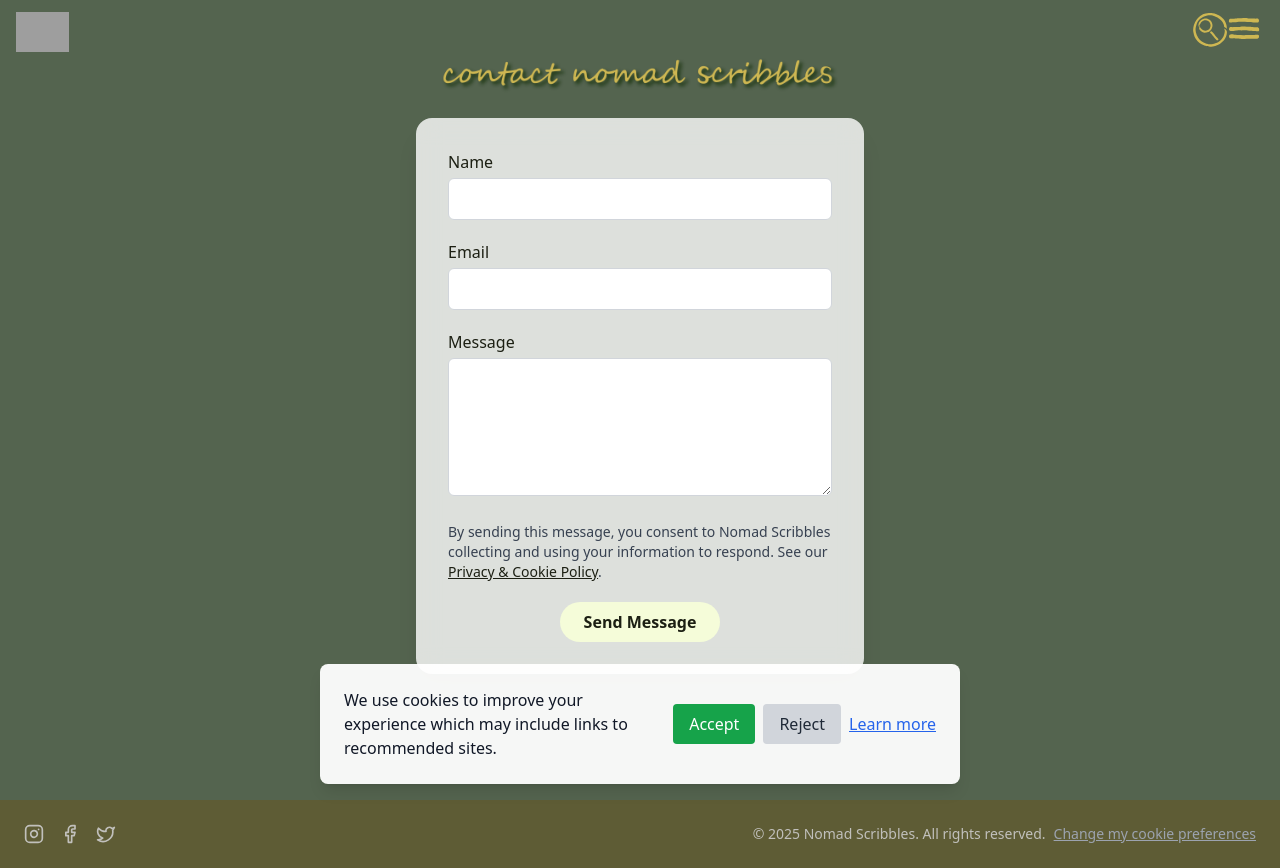
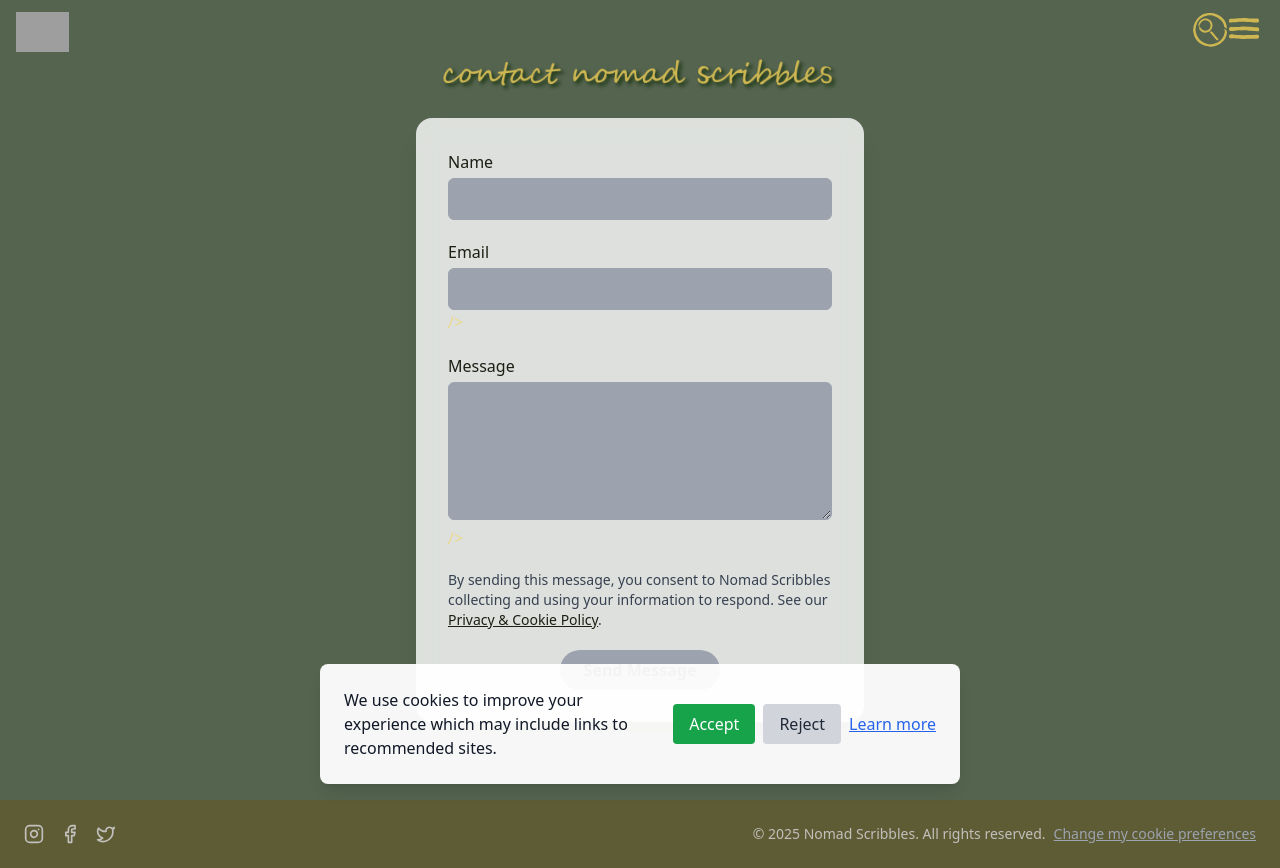
Before and after one commit to whyorhow/nomadscribbles-site, a React (Create React App) app: page /contact-us in a window 1280 px wide. Built offline with nearby package versions, Linux system fonts and the light colour scheme; grey boxes are pictures that could not be loaded.

Commit message:
contact page

```diff
--- a/src/ContactUs.js
+++ b/src/ContactUs.js
@@ -92,8 +92,7 @@
               value={formData.name}
               onChange={handleChange}
               required
-              className="w-full p-2 rounded-md border border-gray-300 focus:outline-none focus:ring-2 focus:ring-[#F5FCD9] focus:border-[#F5FCD9]"
-            />
+className="w-full p-2 rounded-md border border-gray-400 bg-gray-400 focus:outline-none focus:ring-2 focus:ring-[#F5FCD9] focus:border-[#F5FCD9]"            />
           </motion.div>
 
           {/* Email */}
@@ -106,7 +105,7 @@
               value={formData.email}
               onChange={handleChange}
               required
-              className="w-full p-2 rounded-md border border-gray-300 focus:outline-none focus:ring-2 focus:ring-[#F5FCD9] focus:border-[#F5FCD9]"
+className="w-full p-2 rounded-md border border-gray-400 bg-gray-400 focus:outline-none focus:ring-2 focus:ring-[#F5FCD9] focus:border-[#F5FCD9]"            />
             />
           </motion.div>
 
@@ -120,7 +119,7 @@
               value={formData.message}
               onChange={handleChange}
               required
-              className="w-full p-2 rounded-md border border-gray-300 focus:outline-none focus:ring-2 focus:ring-[#F5FCD9] focus:border-[#F5FCD9]"
+className="w-full p-2 rounded-md border border-gray-400 bg-gray-400 focus:outline-none focus:ring-2 focus:ring-[#F5FCD9] focus:border-[#F5FCD9]"            />
             />
           </motion.div>
 
@@ -139,7 +138,7 @@
               disabled={loading}
               whileHover={{ scale: 1.05, boxShadow: "0 0 15px rgba(245, 252, 217, 0.6)" }}
               whileTap={{ scale: 0.95 }}
-              className="bg-[#F5FCD9] text-[#1C1F13] font-semibold py-2 px-6 rounded-full transition-transform duration-300"
+              className="bg-gray-400 text-[#1C1F13] font-semibold py-2 px-6 rounded-full transition-transform duration-300"
             >
               {loading ? "Sending..." : "Send Message"}
             </motion.button>
--- a/src/Home.js
+++ b/src/Home.js
@@ -114,9 +114,9 @@
 >
   <motion.div
     className="relative block w-full max-w-[80%] sm:max-w-[70%] md:max-w-[60%] mx-auto aspect-[16/9] cursor-pointer overflow-hidden group transition-all duration-[2000ms]"
-          onMouseEnter={() => setShowMiniSP(true)}
-          onMouseLeave={() => setShowMiniSP(false)}
-          onClick={handleSPClick}
+    onMouseEnter={() => window.innerWidth >= 640 && setShowMiniSP(true)}
+    onMouseLeave={() => window.innerWidth >= 640 && setShowMiniSP(false)}
+    onClick={() => window.innerWidth < 640 && handleSPClick()}
     variants={fadeScale}
   >
     <motion.img
```
Also changed, not shown: src/push to git instructions.txt. Lines whose indentation alone changed are shown as unchanged.
